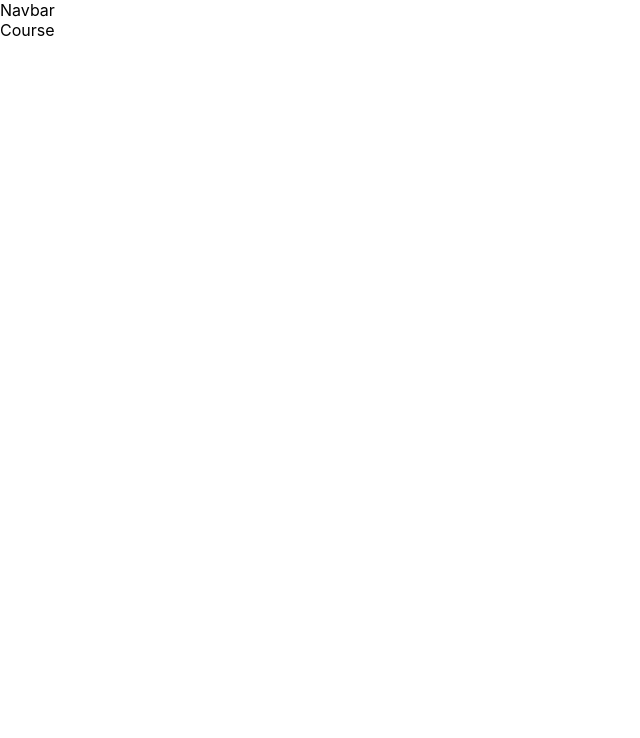
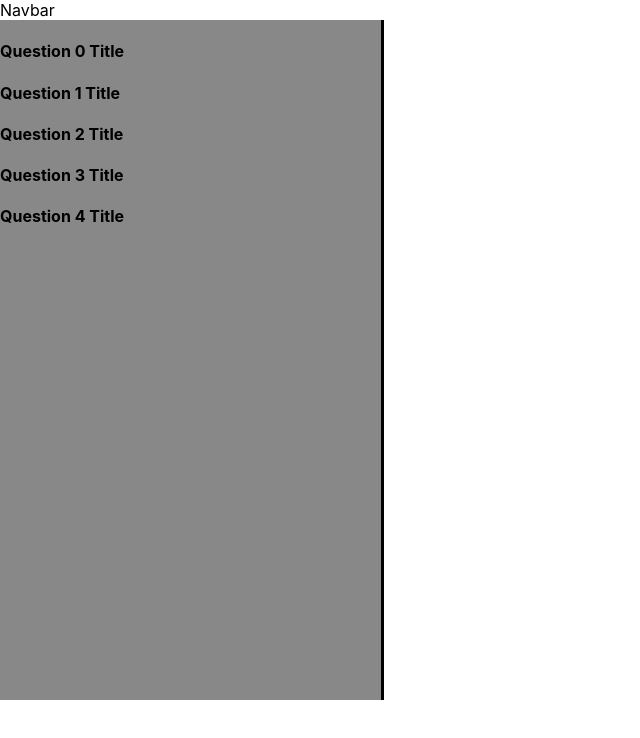
Before and after one commit to Kojon74/Classmates, a React (Create React App) app in the folder frontend/: page /course in a window 1280 px wide. Shown: the top 738 px of the page, without its empty margins (0-640 px from the left). Built offline with nearby package versions, Linux system fonts and the light colour scheme.

Commit message:
Coursepage basics

```diff
--- /dev/null
+++ b/frontend/src/data.js
@@ -0,0 +1,109 @@
+const data = [
+  {
+    questionId: 0,
+    questionTitle: "Question 0 Title",
+    questionText: "Question 0",
+    questionUser: "user1",
+    questionTime: "12:00PM",
+    answers: [
+      {
+        answerId: 1,
+        answerText: "some text",
+        answerUser: "user2",
+        answerTime: "12:01PM",
+      },
+      {
+        answerId: 2,
+        answerText: "another answer",
+        answerUser: "user3",
+        answerTime: "12:02PM",
+      },
+    ],
+  },
+  {
+    questionId: 1,
+    questionTitle: "Question 1 Title",
+    questionText: "Question 1",
+    questionUser: "user1",
+    questionTime: "12:00PM",
+    answers: [
+      {
+        answerId: 3,
+        answerText: "some text",
+        answerUser: "user2",
+        answerTime: "12:01PM",
+      },
+      {
+        answerId: 4,
+        answerText: "another answer",
+        answerUser: "user3",
+        answerTime: "12:02PM",
+      },
+    ],
+  },
+  {
+    questionId: 2,
+    questionTitle: "Question 2 Title",
+    questionText: "Question 2",
+    questionUser: "user1",
+    questionTime: "12:00PM",
+    answers: [
+      {
+        answerId: 3,
+        answerText: "some text",
+        answerUser: "user2",
+        answerTime: "12:01PM",
+      },
+      {
+        answerId: 4,
+        answerText: "another answer",
+        answerUser: "user3",
+        answerTime: "12:02PM",
+      },
+    ],
+  },
+  {
+    questionId: 3,
+    questionTitle: "Question 3 Title",
+    questionText: "Question 3",
+    questionUser: "user1",
+    questionTime: "12:00PM",
+    answers: [
+      {
+        answerId: 3,
+        answerText: "some text",
+        answerUser: "user2",
+        answerTime: "12:01PM",
+      },
+      {
+        answerId: 4,
+        answerText: "another answer",
+        answerUser: "user3",
+        answerTime: "12:02PM",
+      },
+    ],
+  },
+  {
+    questionId: 4,
+    questionTitle: "Question 4 Title",
+    questionText: "Question 4",
+    questionUser: "user1",
+    questionTime: "12:00PM",
+    answers: [
+      {
+        answerId: 3,
+        answerText: "some text",
+        answerUser: "user2",
+        answerTime: "12:01PM",
+      },
+      {
+        answerId: 4,
+        answerText: "another answer",
+        answerUser: "user3",
+        answerTime: "12:02PM",
+      },
+    ],
+  },
+];
+
+export default data;
--- /dev/null
+++ b/frontend/src/pages/course/Course.css
@@ -0,0 +1,37 @@
+.course {
+  height: 100%;
+  width: 100%;
+}
+
+/* Question List Start */
+
+.question-list {
+  width: 30%;
+  height: 85vh;
+  min-height: 100%;
+  box-sizing: border-box;
+  float: left;
+  background-color: #888;
+  border-right: 3px solid black;
+}
+
+/* Question Start */
+
+.question:hover {
+  cursor: pointer;
+}
+
+/* Question End */
+
+/* Question List End */
+
+/* Post Start */
+
+.post {
+  width: 70%;
+  box-sizing: border-box;
+  float: right;
+  padding: 10px;
+}
+
+/* Post End */
--- a/frontend/src/pages/course/Course.js
+++ b/frontend/src/pages/course/Course.js
@@ -1,7 +1,18 @@
 import React from "react";
+import QuestionList from "./components/QuestionList";
+import Post from "./components/Post";
+import { AppProvider } from "./context";
+import "./Course.css";
 
 const Course = () => {
-  return <div>Course</div>;
+  return (
+    <AppProvider>
+      <section className="course">
+        <QuestionList />
+        <Post />
+      </section>
+    </AppProvider>
+  );
 };
 
 export default Course;
--- /dev/null
+++ b/frontend/src/pages/course/components/Post.js
@@ -0,0 +1,16 @@
+import React from "react";
+import { useGlobalContext } from "../context";
+
+const Post = () => {
+  const { activePost } = useGlobalContext();
+
+  return (
+    <section className="post">
+      <h2 className="title">{activePost.questionTitle}</h2>
+      <p className="text">{activePost.questionText}</p>
+      <p className="user">{activePost.questionUser}</p>
+    </section>
+  );
+};
+
+export default Post;
--- /dev/null
+++ b/frontend/src/pages/course/components/Question.js
@@ -0,0 +1,20 @@
+import React from "react";
+import { useGlobalContext } from "../context";
+
+const Question = ({
+  questionId,
+  questionTitle,
+  questionText,
+  questionUser,
+  questionTime,
+  answers,
+}) => {
+  const { setActivePostId } = useGlobalContext();
+  return (
+    <section className="question" onClick={() => setActivePostId(questionId)}>
+      <h4 className="question-title">{questionTitle}</h4>
+    </section>
+  );
+};
+
+export default Question;
--- /dev/null
+++ b/frontend/src/pages/course/components/QuestionList.js
@@ -0,0 +1,15 @@
+import React from "react";
+import Question from "./Question";
+import data from "../../../data";
+
+const QuestionList = () => {
+  return (
+    <section className="question-list">
+      {data.map((question) => {
+        return <Question {...question} />;
+      })}
+    </section>
+  );
+};
+
+export default QuestionList;
--- /dev/null
+++ b/frontend/src/pages/course/context.js
@@ -0,0 +1,28 @@
+import React, { useState, useContext } from "react";
+import data from "../../data";
+
+const AppContext = React.createContext();
+
+const AppProvider = ({ children }) => {
+  const [questionList, setQuestionList] = useState(data);
+  const [activePost, setActivePost] = useState({});
+
+  const setActivePostId = (id) => {
+    const matchingIdQ = questionList.find(
+      (question) => question.questionId === id
+    );
+    setActivePost(matchingIdQ);
+  };
+
+  return (
+    <AppContext.Provider value={{ activePost, setActivePostId }}>
+      {children}
+    </AppContext.Provider>
+  );
+};
+
+export const useGlobalContext = () => {
+  return useContext(AppContext);
+};
+
+export { AppContext, AppProvider };
```
